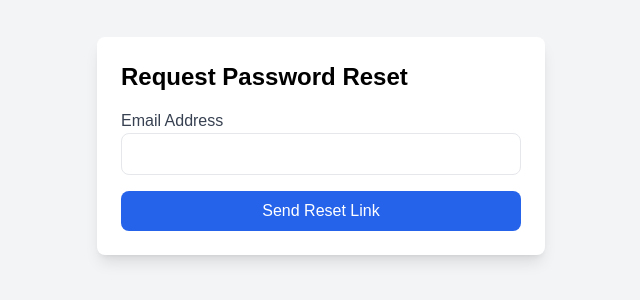
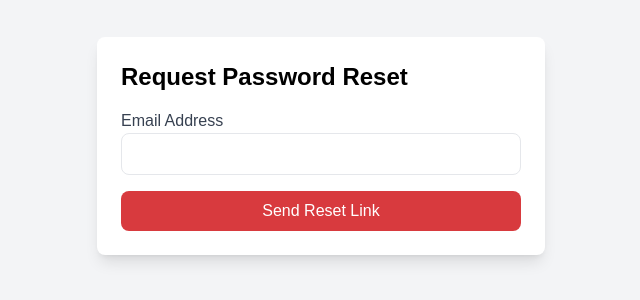
Before and after one commit to Roadpeak/d3-ts, a React (Create React App) app: page /request-password-reset in a window 1280 px wide. Shown: the part 254-554 px from the top of the page, without its empty margins (319-959 px from the left). Built offline with nearby package versions, Linux system fonts and the light colour scheme.

Commit message:
focus ring

```diff
--- a/src/pages/auth/RequestPasswordReset.tsx
+++ b/src/pages/auth/RequestPasswordReset.tsx
@@ -33,7 +33,7 @@ const RequestPasswordReset: React.FC = () => {
             <label className="block text-gray-700">Email Address</label>
             <input
               type="email"
-              className="w-full px-4 py-2 border rounded-lg focus:outline-none focus:ring-2 focus:ring-blue-600"
+              className="w-full px-4 py-2 border rounded-lg focus:outline-none focus:ring-2 focus:ring-primary"
               value={email}
               onChange={(e) => setEmail(e.target.value)}
               required
@@ -41,7 +41,7 @@ const RequestPasswordReset: React.FC = () => {
           </div>
           <button
             type="submit"
-            className="w-full bg-blue-600 text-white py-2 px-4 rounded-lg hover:bg-blue-700 disabled:opacity-50"
+            className="w-full bg-primary text-white py-2 px-4 rounded-lg hover:bg-red-700 disabled:opacity-50"
             disabled={loading}
           >
             {loading ? 'Sending...' : 'Send Reset Link'}
```
